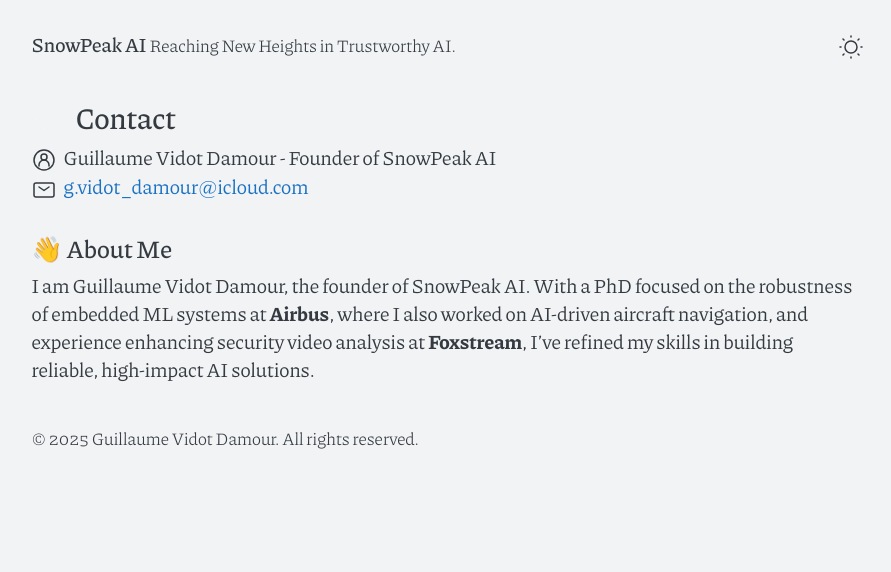
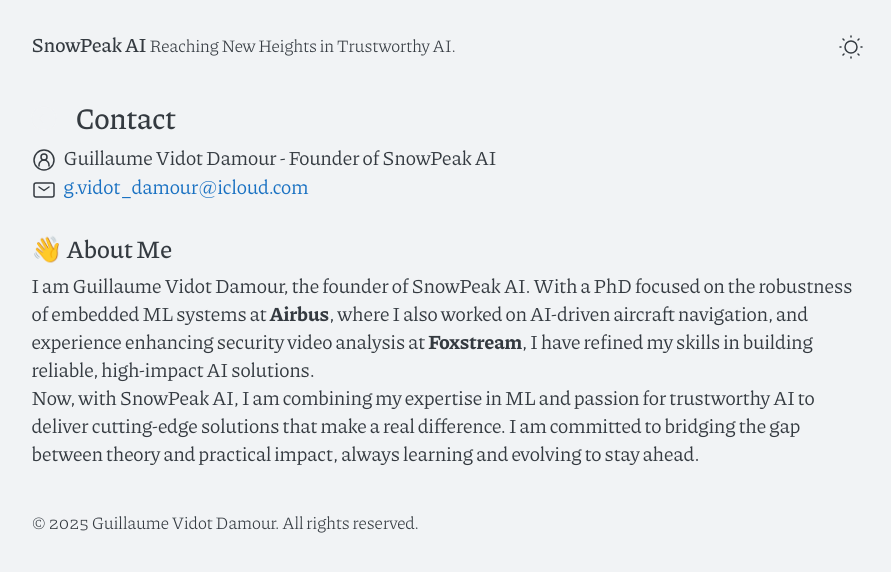
Before and after one commit to SnowPeakAI/snowpeakai.github.io, a Jekyll site: the page built from contact.md, in a window 1280 px wide. Shown: the top 572 px of the page, without its empty margins (193-1084 px from the left). Built offline with Jekyll 4.4.1, drawn with Linux system fonts in a browser that asks for light colours.

Commit message:
Update contact.md

```diff
--- a/contact.md
+++ b/contact.md
@@ -7,4 +7,5 @@ title: Contact
 
 ## 👋 About Me
 I am Guillaume Vidot Damour, the founder of SnowPeak AI.
-With a PhD focused on the robustness of embedded ML systems at **Airbus**, where I also worked on AI-driven aircraft navigation, and experience enhancing security video analysis at **Foxstream**, I’ve refined my skills in building reliable, high-impact AI solutions.
+With a PhD focused on the robustness of embedded ML systems at **Airbus**, where I also worked on AI-driven aircraft navigation, and experience enhancing security video analysis at **Foxstream**, I have refined my skills in building reliable, high-impact AI solutions.
+Now, with SnowPeak AI, I am combining my expertise in ML and passion for trustworthy AI to deliver cutting-edge solutions that make a real difference. I am committed to bridging the gap between theory and practical impact, always learning and evolving to stay ahead.
```
